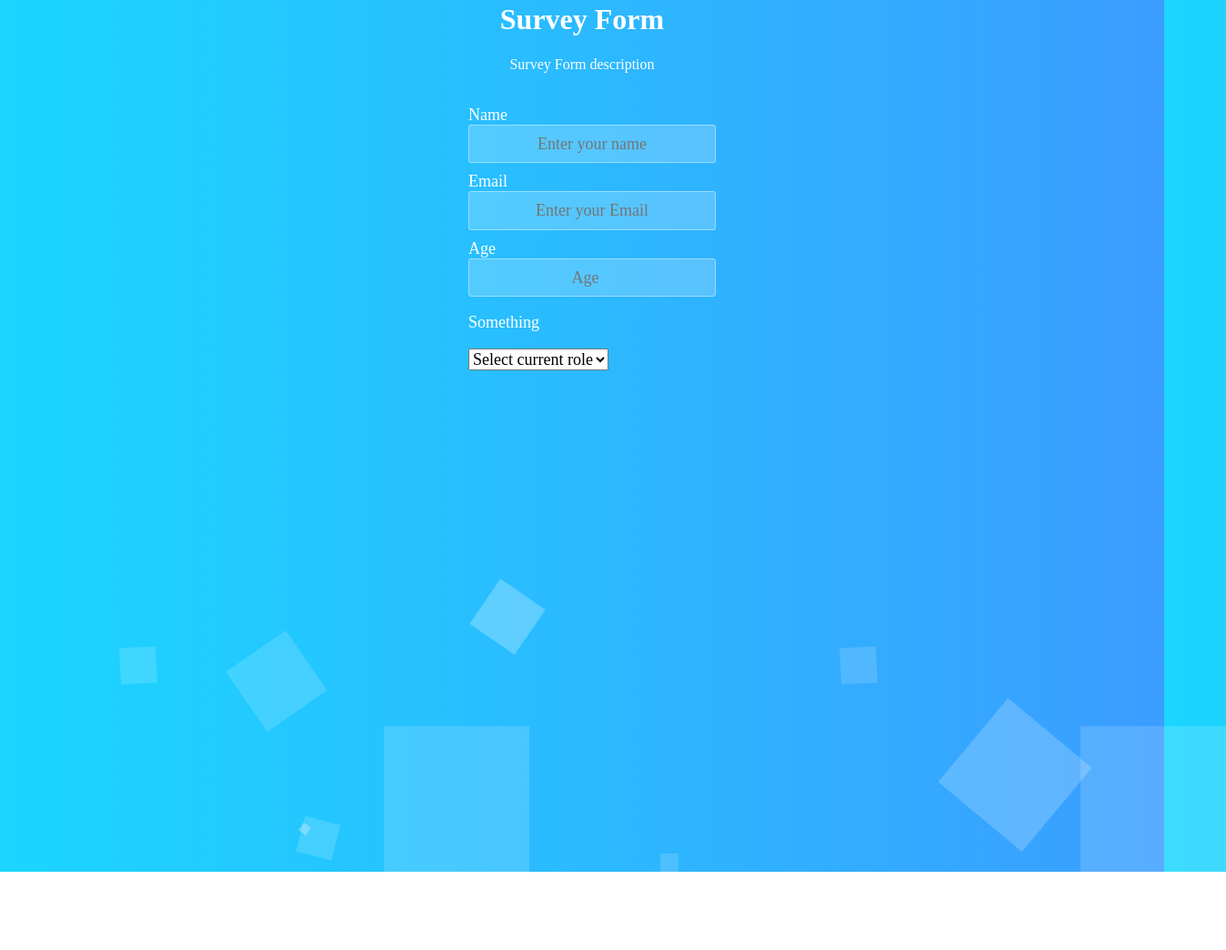
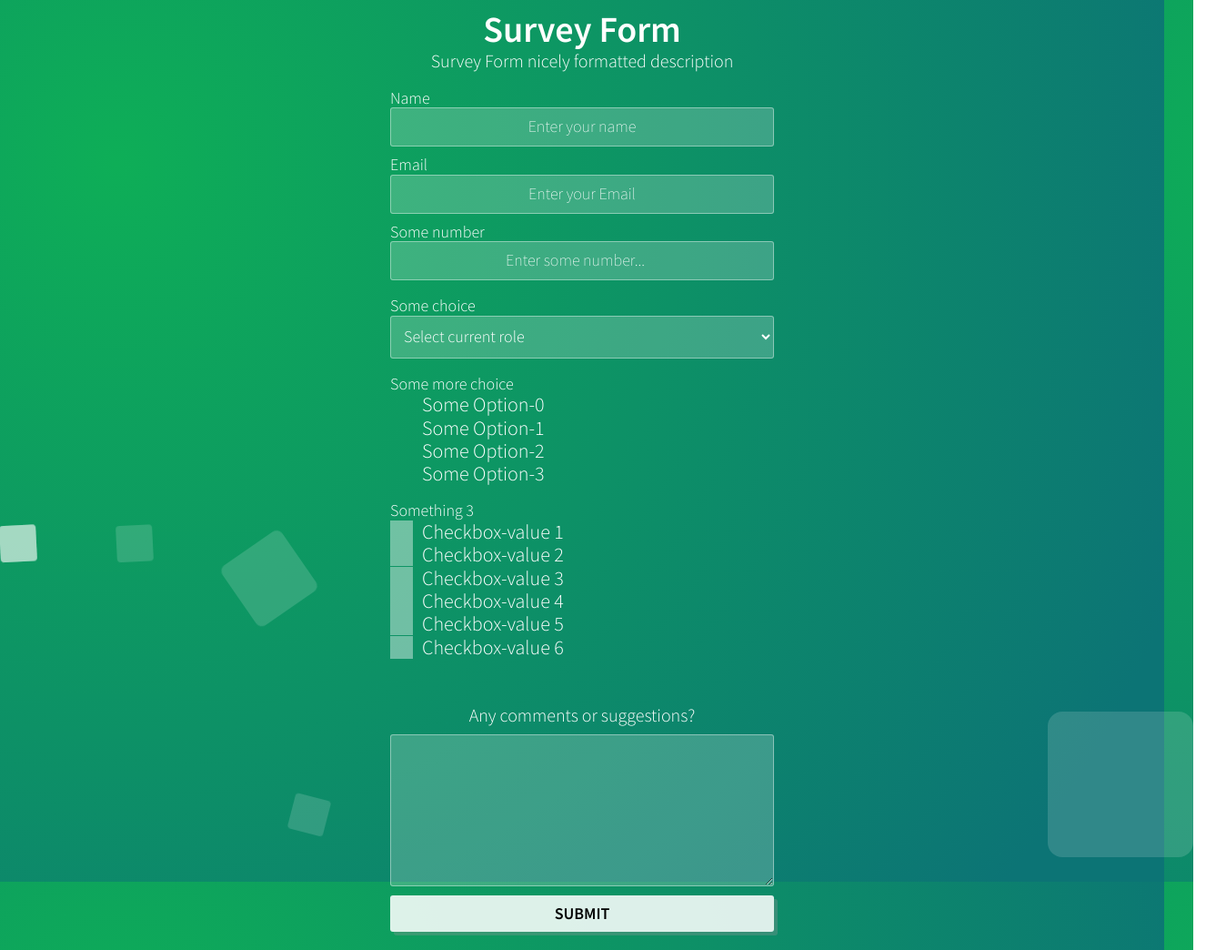
Before and after one commit to nickeledfox/FCC_Responsive-Web-Design-Projects, a website: page 2-Build_a_Survey_Form/index.pug in a window 1280 px wide. Shown: the part 18-1062 px from the top of the page at 91% size, 1348 px wide, since content can reach past the window. Before the commit the page ends 976 px from the top, so only its background shows below. Drawn offline with nearby package versions, Linux system fonts and the light colour scheme; files that its build step writes are made by us from their sources.

Commit message:
Add style

```diff
--- a/2-Build_a_Survey_Form/index.pug
+++ b/2-Build_a_Survey_Form/index.pug
@@ -4,55 +4,130 @@ html(lang="en")
     meta(charset="UTF-8")
     meta(http-equiv="X-UA-Compatible", content="IE=edge")
     meta(name="viewport", content="width=device-width, initial-scale=1.0")
-    link(rel="stylesheet", href="main.css")
+    link(rel="stylesheet", href="styles/main.css")
     title Survey Form
   body
     .container
       h1#title Survey Form
-      p#description Survey Form description
+      p#description.subtitle Survey Form nicely formatted description
+
       #form-container
         form#survey-form(action="")
-          .form-group
-            label#name-label.form-label(for="name") Name
-            input#name(
+          div
+            label#name-label(for="name") Name
+            input#name.input-field(
               type="text",
               name="name",
               placeholder="Enter your name",
               required
             )
-          .form-group
-            label#email-label.form-label(for="email") Email
-            input#email(
+          div
+            label#email-label(for="email") Email
+            input#email.input-field(
               type="email",
               name="email",
               placeholder="Enter your Email",
               required
             )
-          .form-group
-            label#number-label.form-label(for="number") Age
-            input#number(
+          div
+            label#number-label(for="number") Some number
+            input#number.input-field(
               type="number",
               name="email",
-              placeholder="Age",
-              min="5",
+              placeholder="Enter some number...",
+              min="1",
               max="100",
               required
             )
-            .form-group
-              p Something
+
+            div
+              p Some choice
               select#dropdown.form-control(name="role", required)
                 option(disabled, selected, value) Select current role
                 option(value="value-1") Value-1
                 option(value="value-2") Value-2
                 option(value="value-3") Value-3
-        ul.animated-particles
-          li
-          li
-          li
-          li
-          li
-          li
-          li
-          li
-          li
-          li
+
+            div
+              p Some more choice
+              .box-container
+                .box-group
+                  label Some Option-0
+                    input(
+                      type="radio",
+                      name="name-value",
+                      value="value-1",
+                      checked
+                    )
+                  label Some Option-1
+                    input(type="radio", name="name-value", value="value-2")
+                .box-group
+                  label Some Option-2
+                    input(type="radio", name="name-value", value="value-3")
+                  label Some Option-3
+                    input(type="radio", name="name-value", value="value-4")
+
+            div
+              p Something 3
+              .box-container
+                .box-group
+                  label Checkbox-value 1
+                    input(
+                      type="checkbox",
+                      name="cb-name-value", value="heckbox-value-1"
+                      )
+                    span.checkmark
+                  label Checkbox-value 2
+                    input(
+                      type="checkbox",
+                      name="cb-name-value", value="heckbox-value-2"
+                      )
+                    span.checkmark
+                  label Checkbox-value 3
+                    input(
+                      type="checkbox",
+                      name="cb-name-value", value="heckbox-value-3"
+                      )
+                    span.checkmark
+                .box-group
+                  label Checkbox-value 4
+                    input(
+                      type="checkbox",
+                      name="cb-name-value", value="heckbox-value-4"
+                      )
+                    span.checkmark
+                  label Checkbox-value 5
+                    input(
+                      type="checkbox",
+                      name="cb-name-value", value="heckbox-value-5"
+                      )
+                    span.checkmark
+                  label Checkbox-value 6
+                    input(
+                      type="checkbox",
+                      name="cb-name-value", value="heckbox-value-6"
+                      )
+                    span.checkmark
+
+            div#textarea
+                p.subtitle.textarea Any comments or suggestions?
+                textarea.input-field(
+                  name="comments",
+                   cols="30",
+                   rows="7",
+                   placeholder="Enter your comment here...")
+
+            .submit-group
+              button#submit(type="submit", name="submit-form") Submit
+
+        .animated-particles
+          span
+          span
+          span
+          span
+          span
+          span
+          span
+          span
+          span
+          span
```
Also changed, not shown: 2-Build_a_Survey_Form/dist/index.html, 2-Build_a_Survey_Form/dist/main.css (deleted), 2-Build_a_Survey_Form/dist/styles/main.css (added), 2-Build_a_Survey_Form/dist/styles/vars.css (added), 2-Build_a_Survey_Form/dist/vars.css (deleted).
